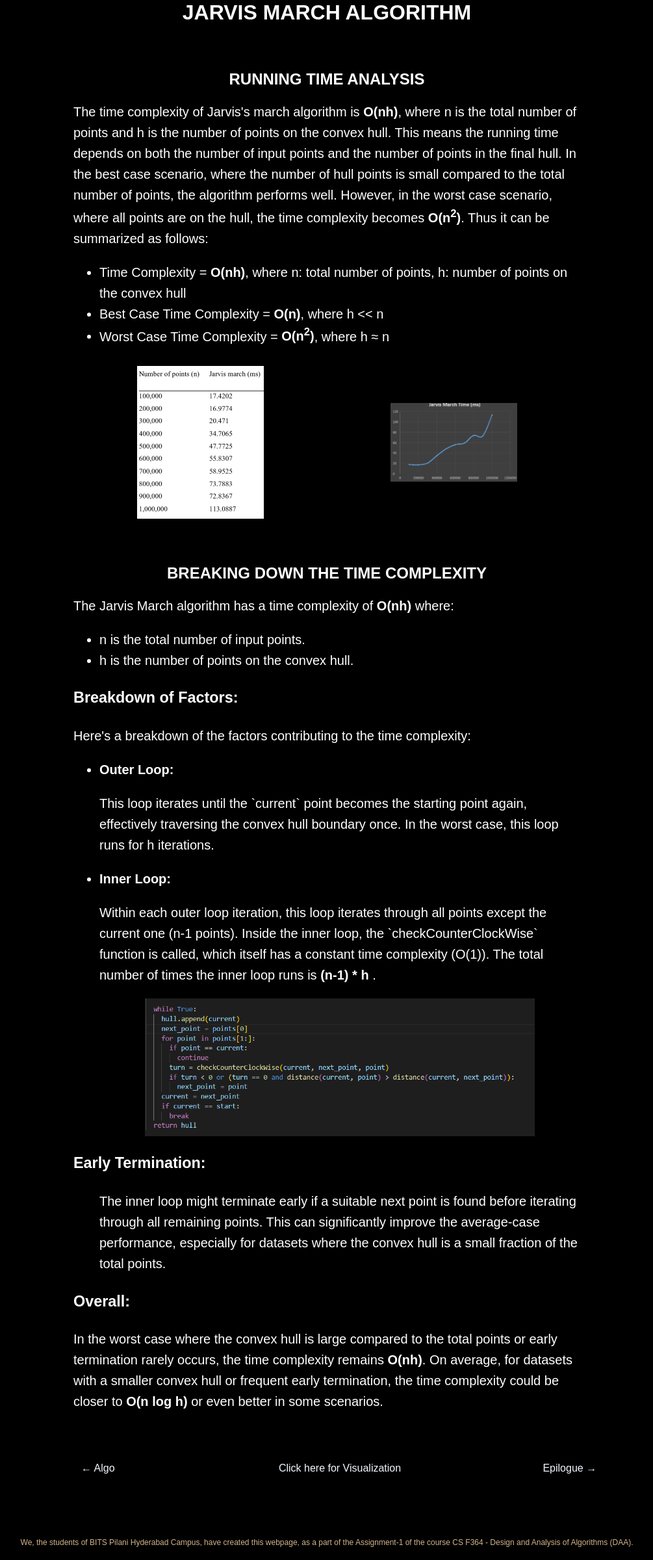
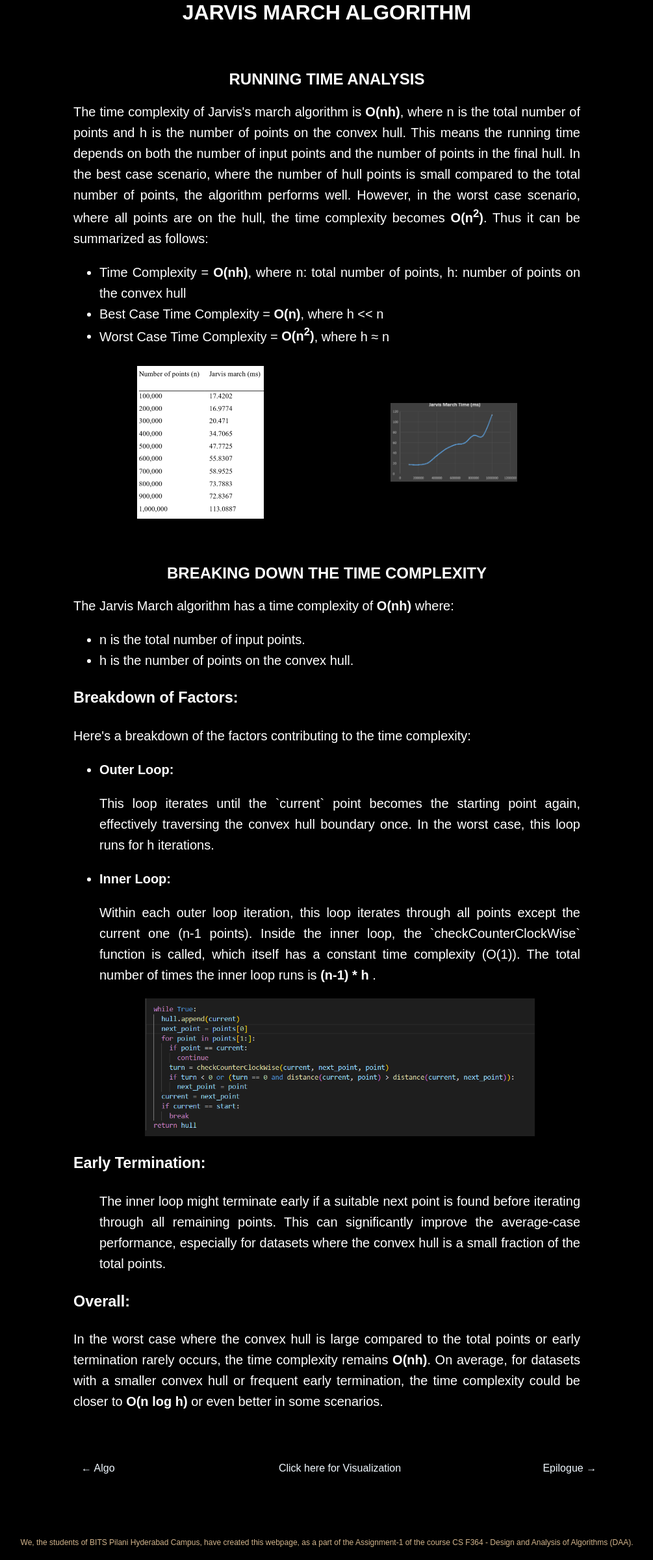
Before and after one commit to SakshamBajaj18/Convex-Hull, a Flask app: page /jm_runtime in a window 1280 px wide. Shown: the part 69-2469 px from the top of the page at 65% size, without its empty margins (137-1142 px from the left). Run offline with Flask 3, Linux system fonts and the light colour scheme.

Commit message:
justified text on jm pages

```diff
--- a/GUI/templates/jarvisalgo.html
+++ b/GUI/templates/jarvisalgo.html
@@ -75,14 +75,14 @@
 
   <h1>JARVIS MARCH ALGORITHM</h1>
 
-  <div class="introduction">
+  <div class="introduction" style="text-align: justify;">
     <p>The Jarvis march algorithm, also known as the gift-wrapping algorithm, is a technique used in computational geometry to find the convex hull of a set of points. The convex hull is the smallest possible convex polygon that encloses all the points in the set.</p>
 
     </div>
 
     <h2 id="introduction">WORKING OF THE ALGORITHM</h2>
 
-    <div class = "introduction">
+    <div class = "introduction" style="text-align: justify;">
         <p>The working of the algorithm can be divided into three operations.</p>
         <ol>
             <li><u>Initialization:</u> The algorithm starts by finding the leftmost point in the set and designating it as the starting point. If there are multiple points with the same x-coordinate, the point with the lowest y-coordinate is chosen to be the starting point. This point will always be part of the convex hull.</li>
--- a/GUI/templates/jm_epilogue.html
+++ b/GUI/templates/jm_epilogue.html
@@ -77,7 +77,7 @@
   <h1>JARVIS MARCH ALGORITHM</h1>
 
     <h2 id="introduction">OTHER CONSIDERATIONS</h2>
-    <div class="introduction">
+    <div class="introduction" style="text-align: justify;">
         <ul id="introduction">
             <li>Jarvis March is a relatively simple algorithm to understand and implement.</li>
             <li>It performs well when the number of points in the hull is small compared to the total number of points.</li>
@@ -89,7 +89,7 @@
     </div>
 
     <h2 id="introduction">CONCLUSION</h2>
-    <div class="introduction">
+    <div class="introduction" style="text-align: justify;">
         <p>The Jarvis March algorithm provides an efficient way to compute the convex hull of a set of points in the plane. Despite its simplicity, it offers good performance, especially when the number of points is relatively small. However, for large datasets, more sophisticated algorithms might be preferred due to their better asymptotic running time. </p>
     </div>
 
--- a/GUI/templates/jm_runtime.html
+++ b/GUI/templates/jm_runtime.html
@@ -77,10 +77,10 @@
   <h1>JARVIS MARCH ALGORITHM</h1>
 
     <h2 id="introduction">RUNNING TIME ANALYSIS</h2>
-    <div class = "introduction">
+    <div class = "introduction" style="text-align: justify;">
         <p>The time complexity of Jarvis's march algorithm is <b>O(nh)</b>, where n is the total number of points and h is the number of points on the convex hull. This means the running time depends on both the number of input points and the number of points in the final hull. In the best case scenario, where the number of hull points is small compared to the total number of points, the algorithm performs well. However, in the worst case scenario, where all points are on the hull, the time complexity becomes <b>O(n<sup>2</sup>)</b>. Thus it can be summarized as follows:
         </p>
-        <ul id="introduction">
+        <ul id="introduction" style="text-align: justify;">
             <li>Time Complexity = <b>O(nh)</b>, where n: total number of points, h: number of points on the convex hull</li>
             <li>Best Case Time Complexity = <b>O(n)</b>, where h << n</li>
             <li>Worst Case Time Complexity = <b>O(n<sup>2</sup>)</b>, where h ≈ n</li>
@@ -94,7 +94,7 @@
     </div>
 
     <h2 id="introduction">BREAKING DOWN THE TIME COMPLEXITY</h2>
-    <div class="introduction">
+    <div class="introduction" style="text-align: justify;">
 
           The Jarvis March algorithm has a time complexity of <b>O(nh)</b> where:
       </p>
```
